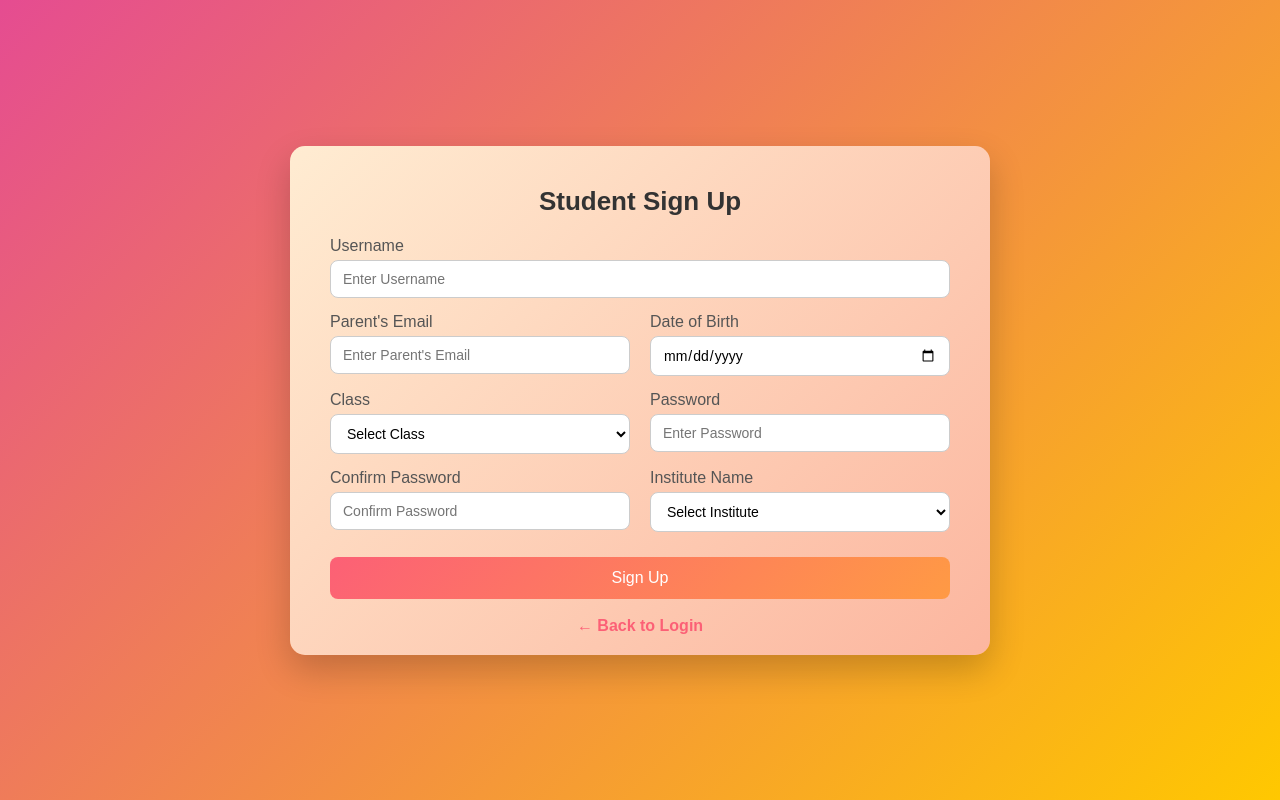
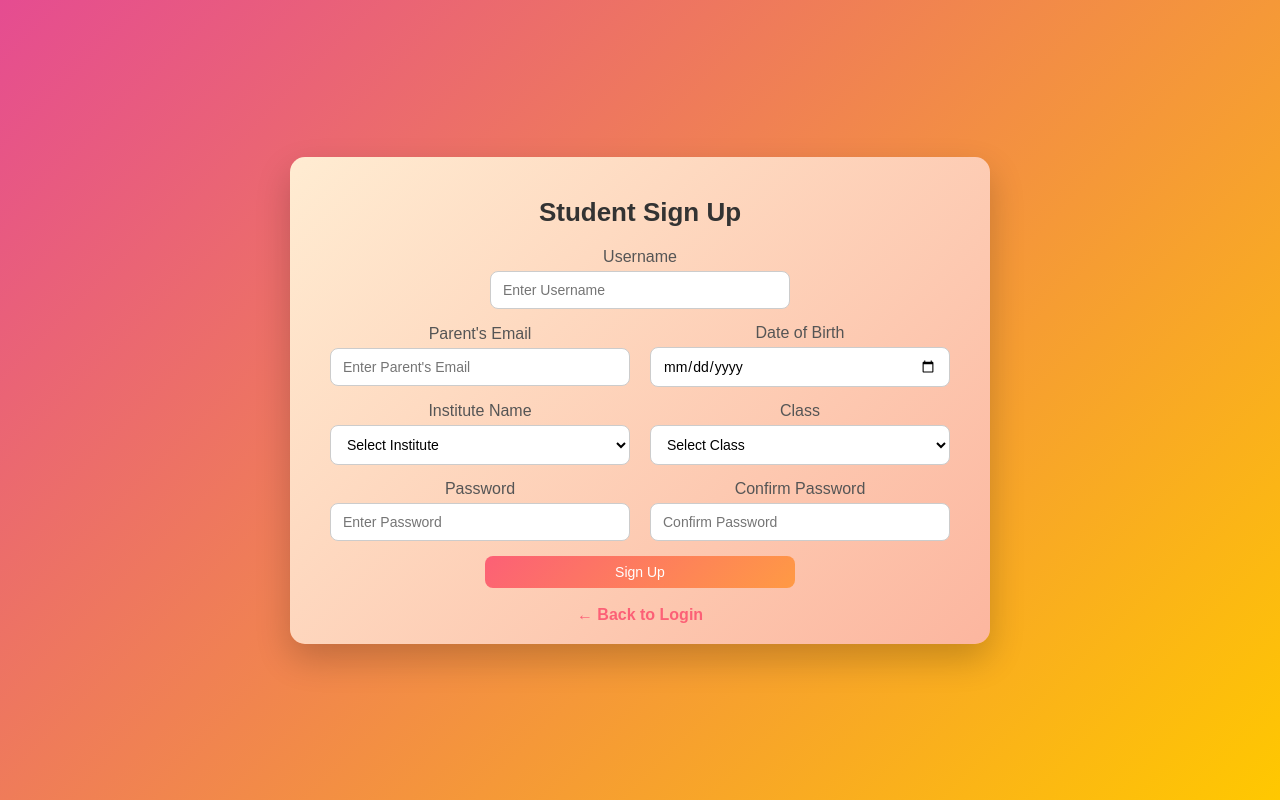
Before and after one commit to garchit/soft-engg-project-may-2025-se-May-14, a Vue app in the folder Frontend/: page /student in a window 1280 px wide. Built offline with nearby package versions, Linux system fonts and the light colour scheme.

Commit message:
Updated Sign Up Page

```diff
--- a/Frontend/src/components/Student/SignUp-Tanuja.vue
+++ b/Frontend/src/components/Student/SignUp-Tanuja.vue
@@ -6,56 +6,59 @@
         <form @submit.prevent="handleSubmit" class="signup-form">
 
           <!-- Row 1: Username -->
-          <div class="form-row">
-            <div class="form-group">
-              <label class="form-label">Username</label>
-              <input v-model="username" type="text" class="form-input" placeholder="Enter Username" required>
-            </div>
+          <div class="form-row" style="justify-content: center; align-items: center;">
+          <div class="form-group" style="width: 50%; max-width: 300px;">
+            <label class="form-label" style="text-align: center;">Username</label>
+            <input v-model="username" type="text" class="form-input" placeholder="Enter Username" required>
           </div>
+        </div>
 
           <!-- Row 2: Parent's Email and Date of Birth -->
-          <div class="form-row">
-            <div class="form-group">
-              <label class="form-label">Parent's Email</label>
+            <div class="form-row" style="align-items: center; justify-content: center;">
+            <div class="form-group" style="flex: 1; text-align: center;">
+              <label class="form-label" style="display: flex; justify-content: center; align-items: center; height: 100%;">Parent's Email</label>
               <input v-model="parentEmail" type="email" class="form-input" placeholder="Enter Parent's Email" required>
             </div>
-            <div class="form-group">
-              <label class="form-label">Date of Birth</label>
+            <div class="form-group" style="flex: 1; text-align: center;">
+              <label class="form-label" style="display: flex; justify-content: center; align-items: center; height: 100%;">Date of Birth</label>
               <input v-model="dateOfBirth" type="date" class="form-input" required>
             </div>
-          </div>
+            </div>
 
           <!-- Row 3: Class and Password -->
-          <div class="form-row">
-            <div class="form-group">
-              <label class="form-label">Class</label>
-              <select v-model="className" class="form-input" required>
-                <option value="">Select Class</option>
-                <option v-for="cls in classes" :key="cls" :value="cls">{{ cls }}</option>
+            <div class="form-row" style="justify-content: center; align-items: center;">
+            <div class="form-group" style="text-align: center;">
+              <label class="form-label form-label-thick" style="text-align: center;">Institute Name</label>
+              <select v-model="institute" class="form-input" required>
+              <option value="">Select Institute</option>
+              <option v-for="inst in institutes" :key="inst" :value="inst">{{ inst }}</option>
               </select>
             </div>
-            <div class="form-group">
-              <label class="form-label">Password</label>
+            <div class="form-group" style="text-align: center;">
+              <label class="form-label form-label-thick" style="text-align: center;">Class</label>
+              <select v-model="className" class="form-input" required>
+              <option value="">Select Class</option>
+              <option v-for="cls in classes" :key="cls" :value="cls">{{ cls }}</option>
+              </select>
+            </div>
+            </div>
+
+
+            <!-- Row 4: Confirm Password and Institute Name -->
+            <div class="form-row" style="justify-content: center; align-items: center;">
+            <div class="form-group" style="text-align: center;">
+              <label class="form-label" style="text-align: center;">Password</label>
               <input v-model="password" type="password" class="form-input" placeholder="Enter Password" required minlength="6">
             </div>
-          </div>
 
-          <!-- Row 4: Confirm Password and Institute Name -->
-          <div class="form-row">
-            <div class="form-group">
-              <label class="form-label">Confirm Password</label>
+            <div class="form-group" style="text-align: center;">
+              <label class="form-label" style="text-align: center;">Confirm Password</label>
               <input v-model="confirmPassword" type="password" class="form-input" placeholder="Confirm Password" required minlength="6">
             </div>
-            <div class="form-group">
-              <label class="form-label">Institute Name</label>
-              <select v-model="institute" class="form-input" required>
-                <option value="">Select Institute</option>
-                <option v-for="inst in institutes" :key="inst" :value="inst">{{ inst }}</option>
-              </select>
+
             </div>
-          </div>
 
-          <button type="submit" class="submit-btn">Sign Up</button>
+            <button type="submit" class="submit-btn" style="padding: 8px; font-size: 14px;">Sign Up</button>
         </form>
         <div class="login-link-wrap">
           <a href="#" @click.prevent="goToLogin" class="login-link">← Back to Login</a>
@@ -178,7 +181,7 @@ const goToLogin = () => {
 }
 
 .submit-btn {
-  width: 100%;
+  width: 50%;
   padding: 12px;
   background: linear-gradient(135deg, #fc6076 0%, #ff9a44 100%);
   border: none;
@@ -188,6 +191,9 @@ const goToLogin = () => {
   cursor: pointer;
   transition: 0.3s ease;
   margin-top: 10px;
+  display: block;
+  margin-left: auto;
+  margin-right: auto;
 }
 
 .submit-btn:hover {
```
